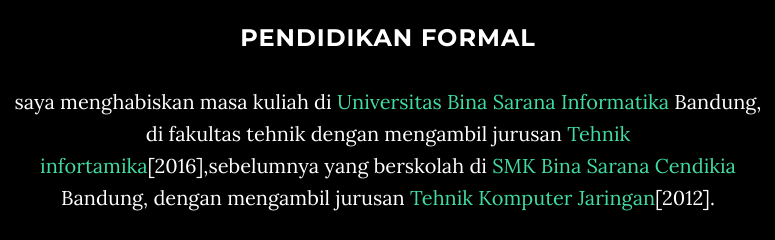
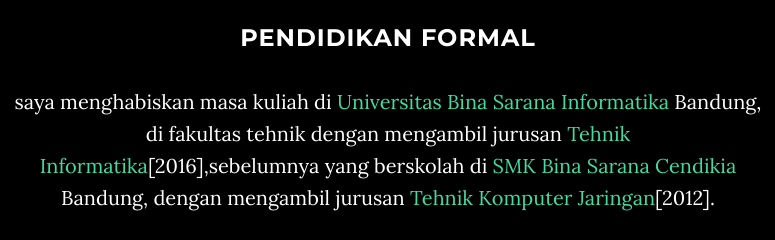
Before and after one commit to kumang93/kumang93.github.io, a plain HTML site: page aboutme.html in a window 1280 px wide. Shown: the part 1320-1560 px from the top of the page, 252-1027 px from the left. Drawn offline with nearby package versions, Linux system fonts and the light colour scheme.

Commit message:
oke fix
perbaiki deskripsi

```diff
--- a/aboutme.html
+++ b/aboutme.html
@@ -99,7 +99,7 @@
                 Saya memiliki hobi futsal, berenang dan tertarik dan menekuni di bidang web, dari semenjak smp sampai saat ini masih sering mempelajari  hal baru mengenai dunia komputer, internet dan bisnis/entrepeeurship.
                 </p>
                 <h3>pendidikan Formal</h3>
-                <p> saya menghabiskan masa kuliah di <a href=""#>Universitas Bina Sarana Informatika</a> Bandung, di fakultas tehnik dengan mengambil jurusan <a href="#">Tehnik infortamika</a>[2016],sebelumnya yang berskolah di <a href="#">SMK Bina Sarana Cendikia </a>Bandung, dengan mengambil jurusan <a href="#">Tehnik Komputer Jaringan</a>[2012].
+                <p> saya menghabiskan masa kuliah di <a href=""#>Universitas Bina Sarana Informatika</a> Bandung, di fakultas tehnik dengan mengambil jurusan <a href="#">Tehnik Informatika</a>[2016],sebelumnya yang berskolah di <a href="#">SMK Bina Sarana Cendikia </a>Bandung, dengan mengambil jurusan <a href="#">Tehnik Komputer Jaringan</a>[2012].
                 </p>
                 <h3>Pengalaman Bekerja</h3>
                 <p>
```
